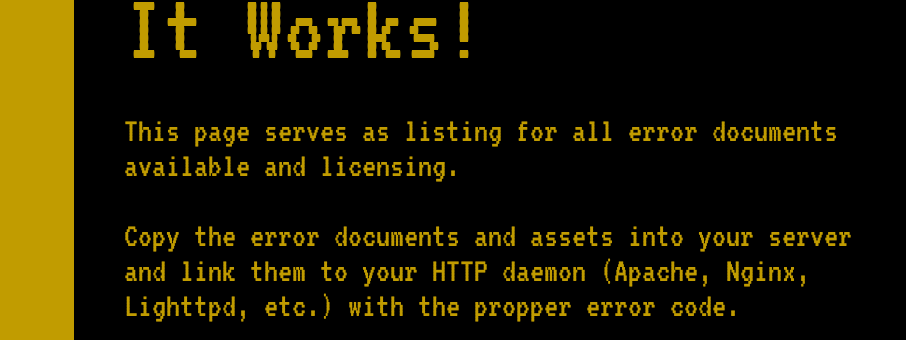
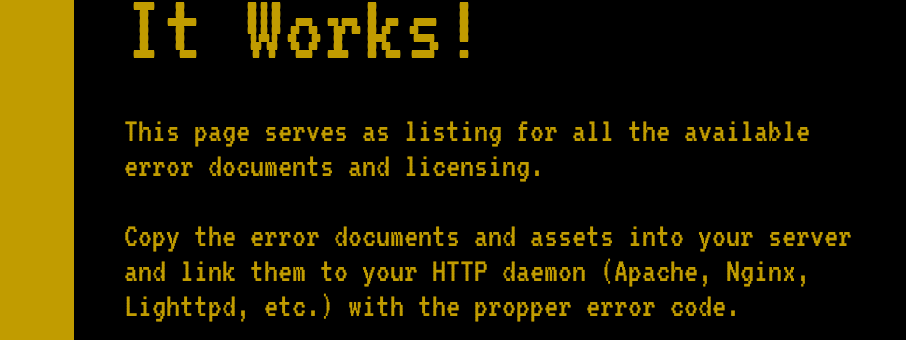
Before and after one commit to heykapil/error_pages, a plain HTML site: page index.html in a window 1280 px wide. Shown: the part 237-577 px from the top of the page, 374-1280 px from the left. Drawn offline with Linux system fonts and the light colour scheme.

Commit message:
A quick grammar fix

```diff
--- a/index.html
+++ b/index.html
@@ -53,7 +53,7 @@
             The server returned:<br>
             <span class="errCode">It Works!</span>
           </div>
-          <p>This page serves as listing for all error documents available and licensing.</p>
+          <p>This page serves as listing for all the available error documents and licensing.</p>
           <p>Copy the error documents and assets into your server and link them to your <abbr title="HyperText Transfer Protocol">HTTP</abbr> daemon (Apache, Nginx, Lighttpd, etc.) with the propper error code.</p>
 
           <h2 id="listing">Listing</h2>
```
